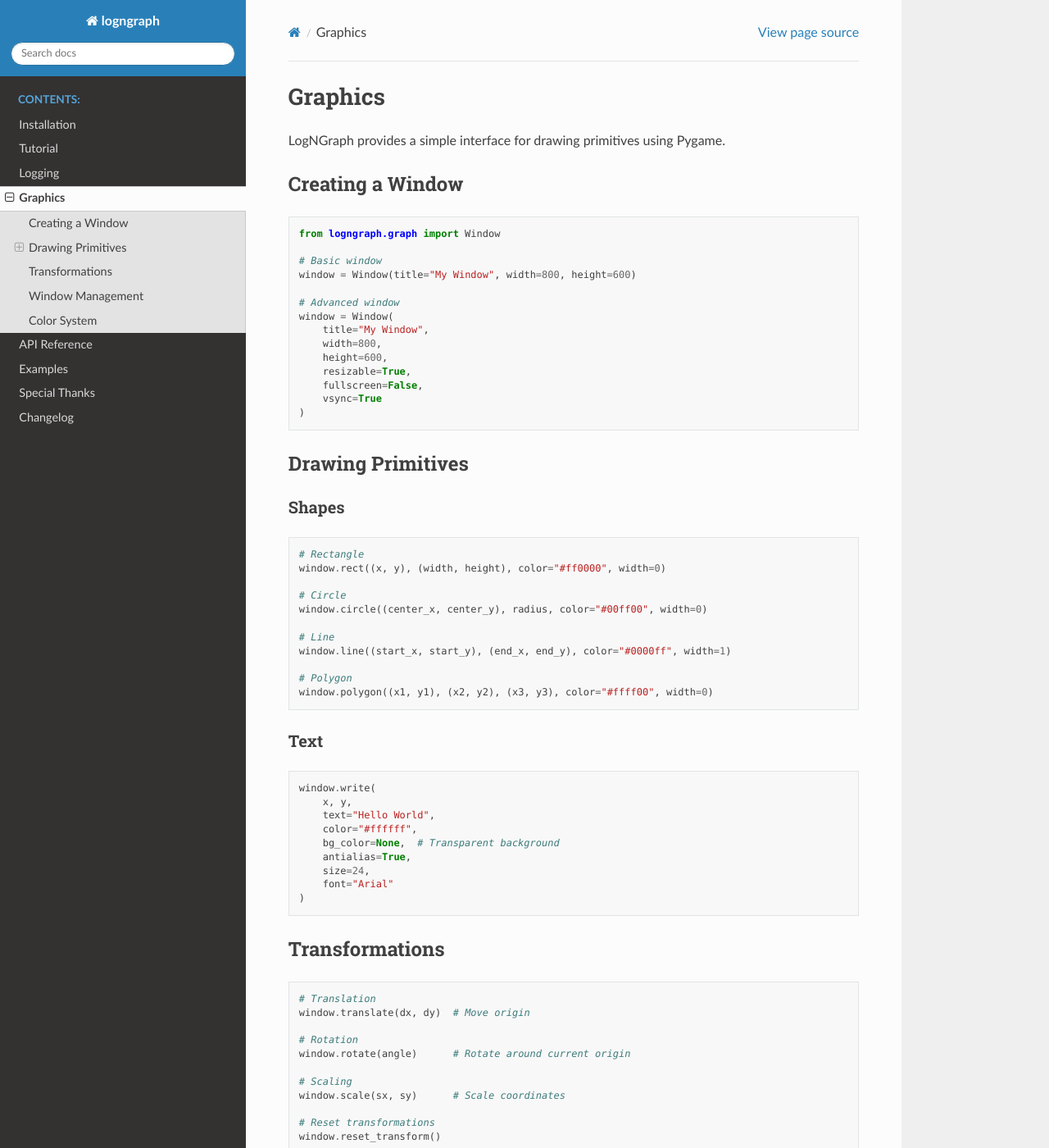
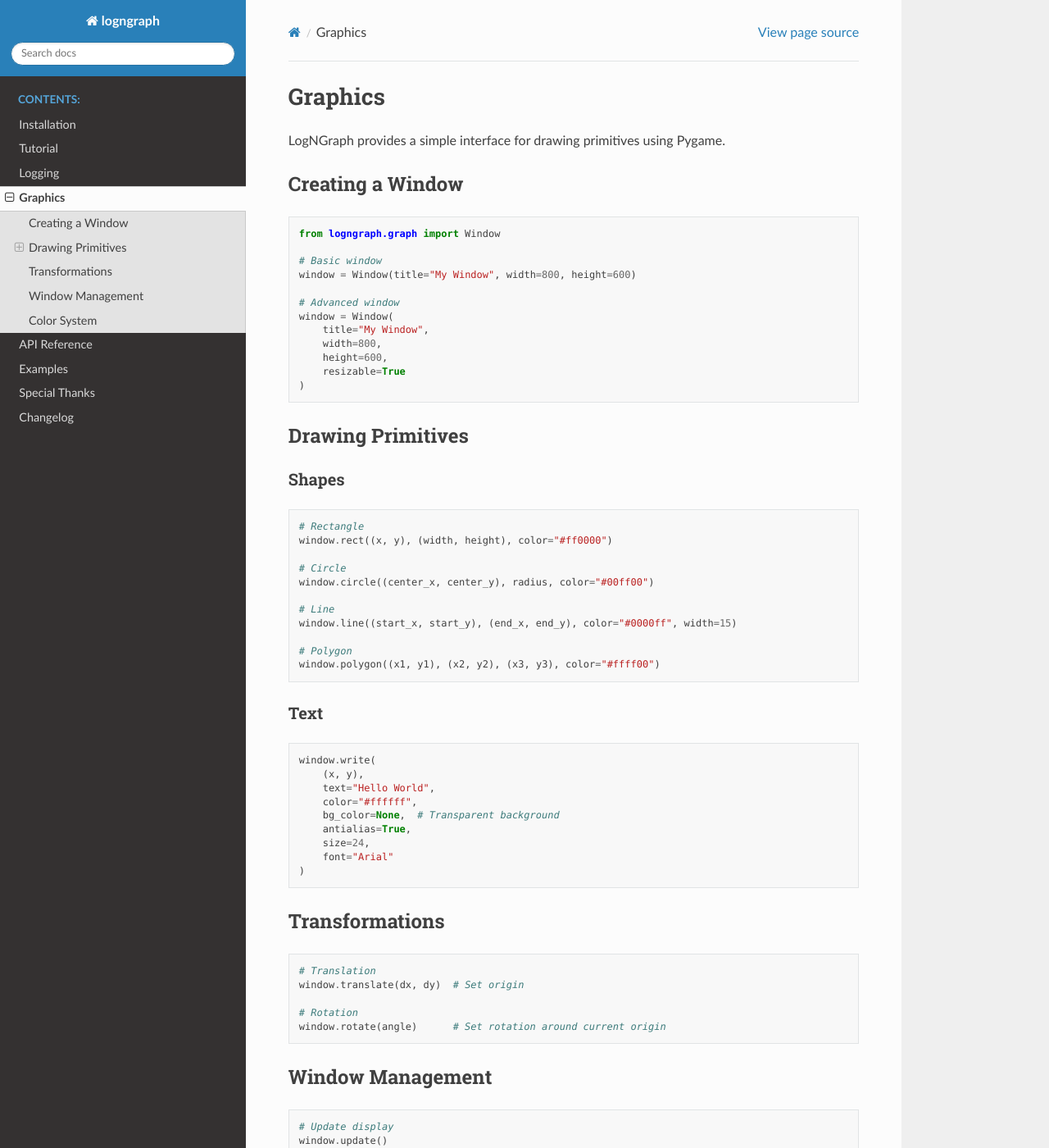
Before and after one commit to GS11566/logngraph, a Sphinx documentation site: the page built from docs/source/graphics.rst, in a window 1280 px wide and 1400 px high. Shown: the whole window at 82% size. Built offline with Sphinx 7.4.7 and the Read the Docs theme 3.1.0, drawn with Linux system fonts in a browser that asks for light colours.

Commit message:
Still fixing friend issue

```diff
--- a/docs/source/api.rst
+++ b/docs/source/api.rst
@@ -7,6 +7,7 @@
 .. automodule:: logngraph.log
    :members:
    :show-inheritance:
+   :undoc-members:
 
 Logging Levels
 ~~~~~~~~~~~~~~
@@ -18,6 +19,11 @@
 
 Graphics Module
 ---------------
+
+.. automodule:: logngraph.graph
+   :members:
+   :undoc-members:
+   :show-inheritance:
 
 Window Class
 ~~~~~~~~~~~~
--- a/docs/source/graphics.rst
+++ b/docs/source/graphics.rst
@@ -18,9 +18,7 @@
        title="My Window",
        width=800,
        height=600,
-       resizable=True,
-       fullscreen=False,
-       vsync=True
+       resizable=True
    )
 
 Drawing Primitives
@@ -32,16 +30,16 @@
 .. code-block:: python
 
    # Rectangle
-   window.rect((x, y), (width, height), color="#ff0000", width=0)
+   window.rect((x, y), (width, height), color="#ff0000")
 
    # Circle
-   window.circle((center_x, center_y), radius, color="#00ff00", width=0)
+   window.circle((center_x, center_y), radius, color="#00ff00")
 
    # Line
-   window.line((start_x, start_y), (end_x, end_y), color="#0000ff", width=1)
+   window.line((start_x, start_y), (end_x, end_y), color="#0000ff", width=15)
 
    # Polygon
-   window.polygon((x1, y1), (x2, y2), (x3, y3), color="#ffff00", width=0)
+   window.polygon((x1, y1), (x2, y2), (x3, y3), color="#ffff00")
 
 Text
 ~~~~
@@ -49,7 +47,7 @@
 .. code-block:: python
 
    window.write(
-       x, y,
+       (x, y),
        text="Hello World",
        color="#ffffff",
        bg_color=None,  # Transparent background
@@ -64,16 +62,10 @@
 .. code-block:: python
 
    # Translation
-   window.translate(dx, dy)  # Move origin
+   window.translate(dx, dy)  # Set origin
 
    # Rotation
-   window.rotate(angle)      # Rotate around current origin
-
-   # Scaling
-   window.scale(sx, sy)      # Scale coordinates
-
-   # Reset transformations
-   window.reset_transform()
+   window.rotate(angle)      # Set rotation around current origin
 
 Window Management
 -----------------
--- a/docs/source/thanks.rst
+++ b/docs/source/thanks.rst
@@ -6,7 +6,7 @@
 Contributors
 ------------
 
-- Tewyn2 - For testing and helping with docs
+- Tewyn2 - For testing the package and helping with docs
 
 Open Source Projects
 --------------------
@@ -22,7 +22,7 @@
 Community Support
 -----------------
 
-Right now - no other contributors.
+Right now - noone has contributed.
 
 .. note::
    If you'd like to contribute to LogNGraph, please visit our GitHub repository at https://github.com/GS11566/logngraph
```
Also changed, not shown: 1 other file.
